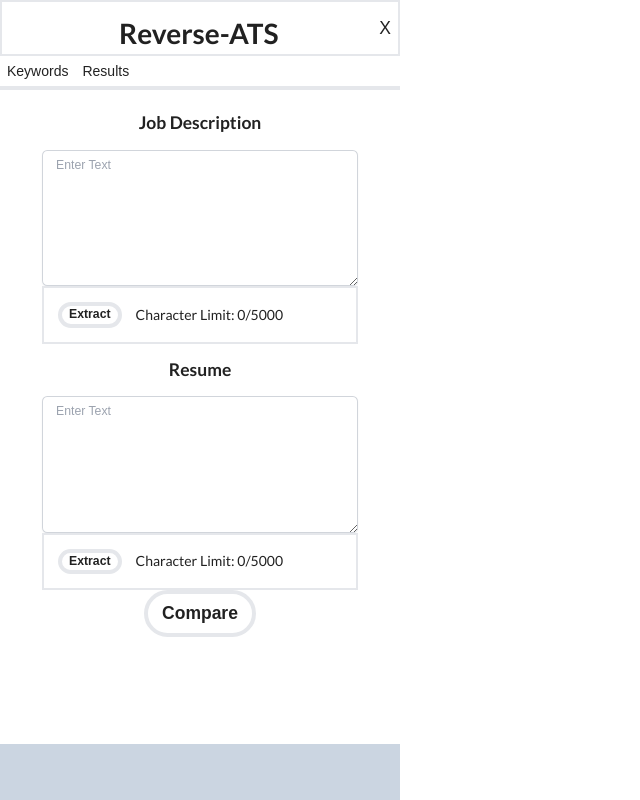
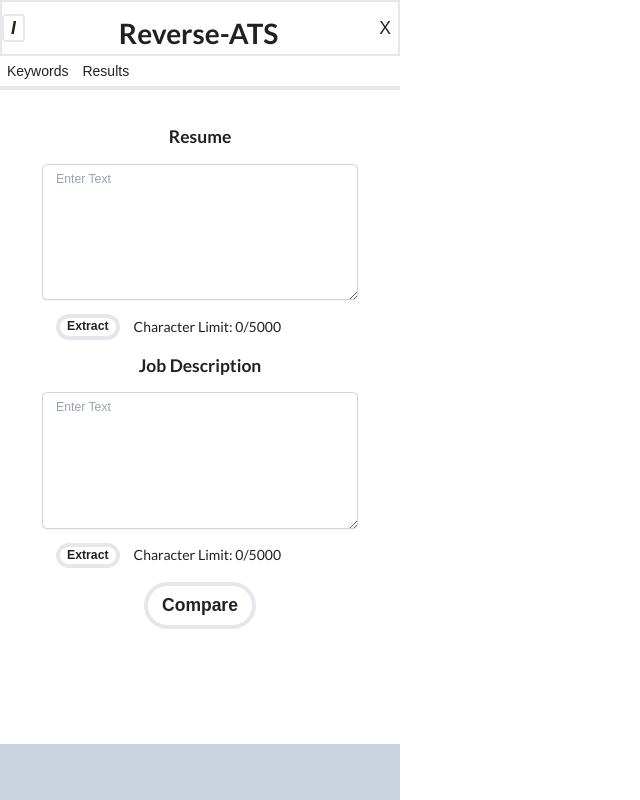
Before and after one commit to Caposto/reverse-ats, a React (Create React App) app in the folder frontend/: page / in a window 1280 px wide. Shown: the whole page, without its empty margins (0-640 px from the left). Built offline with nearby package versions, Linux system fonts and the light colour scheme.

Commit message:
instruction popup

```diff
--- a/frontend/src/App.jsx
+++ b/frontend/src/App.jsx
@@ -71,12 +71,12 @@ function App() {
         <KeywordsContext.Provider value={keywordsContextValue}>
           <div className={!showMatches ? "flex flex-col flex-grow pt-4" : "hidden"}>
             <div>
+              <h1 className="text-xl text-center pt-4">Resume</h1>
+              <DynamicForm className="grow" descriptionType="resume" />
+            </div>
+            <div>
               <h1 className="text-xl text-center">Job Description</h1>
               <DynamicForm className="grow" descriptionType="job" />
-            </div>
-            <div>
-              <h1 className="text-xl text-center pt-4">Resume</h1>
-              <DynamicForm className="grow" descriptionType="resume" />
             </div>
             <div className="text-center">
               <button type="submit" onClick={compareKeywords} className="button-lg">
--- a/frontend/src/components/DynamicForm.jsx
+++ b/frontend/src/components/DynamicForm.jsx
@@ -83,7 +83,7 @@ function DynamicForm({ descriptionType }) {
             maxLength={maxJobDescriptionLength}
             className="block px-4 w-full rounded-md border-0 text-gray-900 shadow-sm ring-1 ring-inset ring-gray-300 placeholder:text-gray-400 focus:ring-2 focus:ring-inset focus:ring-indigo-600 sm:py-1.5 sm:text-sm sm:leading-6"
           />
-          <div className="flex items-center border-2">
+          <div className="flex items-center">
             <div className="p-4">
               <button className="button-sm" type="submit" aria-label="Submit Button">
                 Extract
--- a/frontend/src/components/Header.jsx
+++ b/frontend/src/components/Header.jsx
@@ -1,10 +1,24 @@
 import PropTypes from "prop-types";
 
 function Header({ matchesRoute, keywordsRoutes, closeWindow }) {
+  const displayInstructions = () => {
+    const instructionWindow = window.open("", "Instructions", "width=500,height=500");
+    instructionWindow.document.write(`
+      <h1>Instructions</h1>
+      <p>Here are the instructions...</p>
+    `);
+  };
+
   return (
     <div className="pb-2">
       <div className="h-16 border-2 text-center items-center flex justify-between">
-        <div className="px-2 invisible">X</div>
+        <button
+          type="submit"
+          onClick={displayInstructions}
+          className="px-2 text-xl font-bold italic border-2 rounded"
+        >
+          I
+        </button>
         <h1 className="font-extrabold">Reverse-ATS</h1>
         <button type="submit" onClick={closeWindow} className="px-2 text-xl">
           X
```
